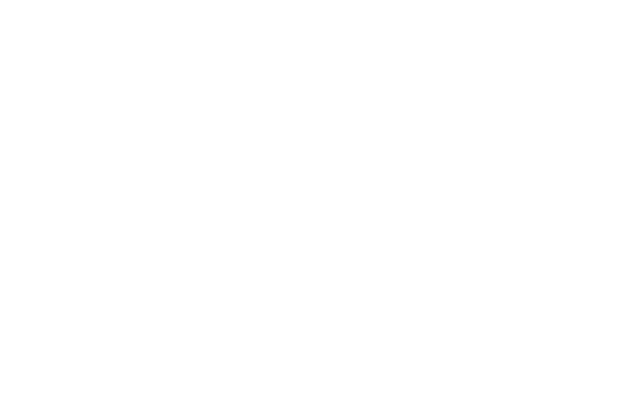
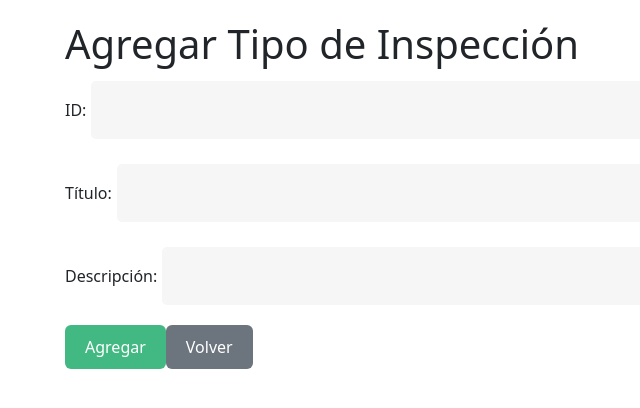
Before and after one commit to adrian04981/FrontEnd-FLK, a Vue app: page /agregartipoinspeccion in a window 1280 px wide. Before the commit this address had no page. Shown: the top 408 px of the page, without its empty margins (17-657 px from the left). Built offline with nearby package versions, Linux system fonts and the light colour scheme.

Commit message:
Modificaciones en todos los botones para poder volver a la pagina anterior y se agregó los botones de "agregar y eliminar"

```diff
--- a/package.json
+++ b/package.json
@@ -11,6 +11,7 @@
   "dependencies": {
     "@popperjs/core": "^2.11.8",
     "axios": "^1.7.0",
+    "boostrap": "^2.0.0",
     "bootstrap": "^5.3.3",
     "bootstrap-vue-next": "^0.19.0",
     "vue": "^3.4.27",
--- a/src/router/index.js
+++ b/src/router/index.js
@@ -21,6 +21,8 @@
 import ListarTiposInspeccion from '../views/TipoInspeccion/ListarTiposInspeccion.vue';
 import EditarInspeccion from '../views/TipoInspeccion/EditarInspeccion.vue';
 import ConsultarTipoInspeccion from '../views/TipoInspeccion/ConsultarTipoInspeccion.vue';
+import AgregarTipoInspeccion from '../views/TipoInspeccion/AgregarTipoInspeccion.vue';
+
 
 // Función para agregar meta.requiresRole a las rutas seleccionadas
 const addRequiresRole = (routes, role) => {
@@ -122,7 +124,12 @@
     path: '/consultartipoinspeccion/:id',
     name: 'ConsultarTipoInspeccion',
     component: ConsultarTipoInspeccion,
-  }
+  },
+  {
+    path: '/agregartipoinspeccion',
+    name: 'AgregarTipoInspeccion',
+    component: AgregarTipoInspeccion,
+  },
 ];
 
 const router = createRouter({
--- /dev/null
+++ b/src/views/TipoInspeccion/AgregarTipoInspeccion.vue
@@ -0,0 +1,93 @@
+<template>
+  <div class="container">
+    <h1>Agregar Tipo de Inspección</h1>
+    <form @submit.prevent="agregarTipoInspeccion">
+      <div class="form-group">
+        <label for="id">ID:</label>
+        <input type="text" v-model="tipoInspeccion.id" id="id" class="form-control" required />
+      </div>
+      <div class="form-group">
+        <label for="titulo">Título:</label>
+        <input type="text" v-model="tipoInspeccion.titulo" id="titulo" class="form-control" required />
+      </div>
+      <div class="form-group">
+        <label for="descripcion">Descripción:</label>
+        <input type="text" v-model="tipoInspeccion.descripcion" id="descripcion" class="form-control" required />
+      </div>
+      <button type="submit" class="btn btn-success">Agregar</button>
+      <button type="button" @click="volver" class="btn btn-secondary ml-2">Volver</button>
+    </form>
+  </div>
+</template>
+
+<script>
+import axios from 'axios';
+
+export default {
+  data() {
+    return {
+      tipoInspeccion: {
+        id: '',
+        titulo: '',
+        descripcion: '',
+      },
+    };
+  },
+  methods: {
+    async agregarTipoInspeccion() {
+      try {
+        const response = await axios.post('https://localhost:7006/api/TipoInspeccions', this.tipoInspeccion);
+        console.log('Tipo de inspección agregado:', response.data);
+        alert('Tipo de inspección agregado con éxito');
+        this.limpiarFormulario();
+        this.$router.push({ name: 'ListarTiposInspeccion' });
+      } catch (error) {
+        console.error('Error al agregar el tipo de inspección:', error);
+        alert('Error al agregar el tipo de inspección');
+      }
+    },
+    limpiarFormulario() {
+      this.tipoInspeccion.id = '';
+      this.tipoInspeccion.titulo = '';
+      this.tipoInspeccion.descripcion = '';
+    },
+    volver() {
+      this.$router.back();
+    }
+  }
+};
+</script>
+
+<style scoped>
+.container {
+  margin-top: 20px;
+}
+
+.form-group {
+  margin-bottom: 15px;
+}
+
+button {
+  padding: 10px 20px;
+}
+
+.btn-success {
+  background-color: #42b983;
+  color: white;
+  border: none;
+}
+
+.btn-success:hover {
+  background-color: #369f77;
+}
+
+.btn-secondary {
+  background-color: #6c757d;
+  color: white;
+  border: none;
+}
+
+.btn-secondary:hover {
+  background-color: #5a6268;
+}
+</style>
--- a/src/views/TipoInspeccion/ConsultarTipoInspeccion.vue
+++ b/src/views/TipoInspeccion/ConsultarTipoInspeccion.vue
@@ -1,4 +1,5 @@
 <template>
+  <div>
     <div>
       <h2>Consultar Tipo Inspección</h2>
       <div v-if="tipoInspeccion">
@@ -10,17 +11,20 @@
         <p>Cargando...</p>
       </div>
     </div>
+    <button @click="volver" class="btn btn-secondary mt-3">Volver</button>
+  </div>
 </template>
 
 <script>
 import axios from 'axios';
 import { ref, onMounted } from 'vue';
-  import { useRoute } from 'vue-router';
+import { useRoute, useRouter } from 'vue-router';
 
 export default {
   name: 'ViewTipoInspeccion',
   setup() {
     const route = useRoute();
+    const router = useRouter();
     const tipoInspeccion = ref(null);
 
     onMounted(() => {
@@ -34,8 +38,13 @@
         });
     });
 
+    const volver = () => {
+      router.back();
+    };
+
     return {
       tipoInspeccion,
+      volver,
     };
   },
 };
--- a/src/views/TipoInspeccion/EditarInspeccion.vue
+++ b/src/views/TipoInspeccion/EditarInspeccion.vue
@@ -40,6 +40,7 @@
       </div>
       <button type="submit">Guardar Cambios</button>
     </form>
+    <button @click="volver" class="btn btn-secondary mt-3">Volver</button>
   </div>
 </template>
 
@@ -83,9 +84,14 @@
         });
     };
 
+    const volver = () => {
+      router.back();
+    };
+
     return {
       tipoInspeccion,
       updateTipoInspeccion,
+      volver,
     };
   },
 };
--- a/src/views/TipoInspeccion/ListarTiposInspeccion.vue
+++ b/src/views/TipoInspeccion/ListarTiposInspeccion.vue
@@ -2,7 +2,10 @@
   <div class="container">
     <div class="row justify-content-center mt-5">
       <div class="col-10">
-              <h2 class="text-center mb-4">Lista de tipos de Inspecciones</h2>
+        <div class="d-flex justify-content-between align-items-center mb-4">
+          <h2 class="text-center mb-0">Lista de tipos de Inspecciones</h2>
+          <button @click="irAAgregar" class="btn btn-primary">Agregar</button>
+        </div>
         <div class="fallout-data-table">
           <table class="table">
             <thead>
@@ -20,8 +23,8 @@
                 <td>{{ Inspecciones.descripcion }}</td>
                 <td>
                   <router-link :to="'/ConsultarTipoInspeccion/' + Inspecciones.pkTipoInspeccion" class="btn btn-info mr-2">Consultar</router-link>
-                        <router-link :to="'/EditarTipoDeInspeccion/' + Inspecciones.pkTipoInspeccion" class="btn btn-warning mr-2">Editar</router-link>
-                        <router-link :to="'/DeleteUsuario/' +Inspecciones.pkTipoInspeccion" class="btn btn-danger">Eliminar</router-link>
+                  <router-link :to="'/editarinspeccion/' + Inspecciones.pkTipoInspeccion" class="btn btn-warning mr-2">Editar</router-link>
+                  <button @click="confirmarEliminacion(Inspecciones.pkTipoInspeccion)" class="btn btn-danger">Eliminar</button>
                 </td>
               </tr>
             </tbody>
@@ -32,36 +35,50 @@
   </div>
 </template>
 
+<script>
+import axios from 'axios';
 
-
-
-
-      <script>
 export default {
   name: 'Dashboard',
   data() {
     return {
-            tipoInspeccions:[]
+      tipoInspeccions: []
     };
   },
   mounted() {
-          this.$axios.get('TipoInspeccions')
-            .then(response => {
+    this.cargarTiposInspeccion();
+  },
+  methods: {
+    async cargarTiposInspeccion() {
+      try {
+        const response = await axios.get('https://localhost:7006/api/TipoInspeccions');
         this.tipoInspeccions = response.data;
-            })
-            .catch(error => {
+      } catch (error) {
         console.error('Error al cargar datos del tipo de inspecciones:', error);
-            });
+      }
     },
+    irAAgregar() {
+      this.$router.push('/agregartipoinspeccion');
+    },
+    confirmarEliminacion(id) {
+      const confirmar = window.confirm("¿Estás seguro de que deseas eliminar este tipo de inspección?");
+      if (confirmar) {
+        this.eliminarTipoInspeccion(id);
       }
+    },
+    async eliminarTipoInspeccion(id) {
+      try {
+        await axios.delete(`https://localhost:7006/api/TipoInspeccions/${id}`);
+        this.tipoInspeccions = this.tipoInspeccions.filter(inspeccion => inspeccion.pkTipoInspeccion !== id);
+        alert('Tipo de inspección eliminado con éxito');
+      } catch (error) {
+        console.error('Error al eliminar el tipo de inspección:', error);
+        alert('Error al eliminar el tipo de inspección');
+      }
+    }
+  }
+};
 </script>
-
-
-
-
-
-
-
 
 <style scoped>
 .fallout-data-table {
@@ -97,4 +114,19 @@
 .fallout-data-table tbody tr:hover {
   background-color: #444;
 }
+
+button {
+  padding: 10px 20px;
+  cursor: pointer;
+}
+
+.btn-danger {
+  background-color: #dc3545; /* Rojo */
+  color: white;
+  border: none;
+}
+
+.btn-danger:hover {
+  background-color: #c82333; /* Rojo oscuro al pasar el ratón */
+}
 </style>
```
Also changed, not shown: 1 other file (tests, documents, lock files or other folders). Lines whose indentation alone changed are shown as unchanged.
